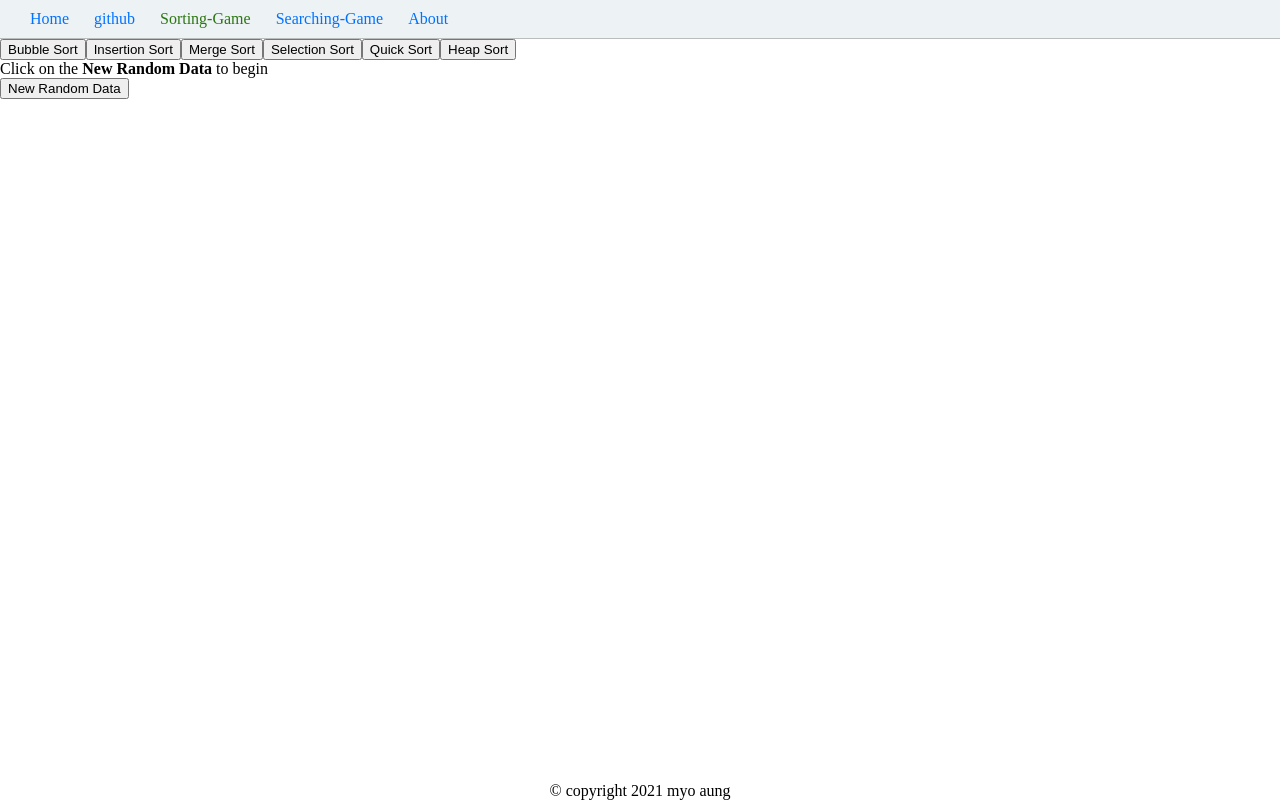
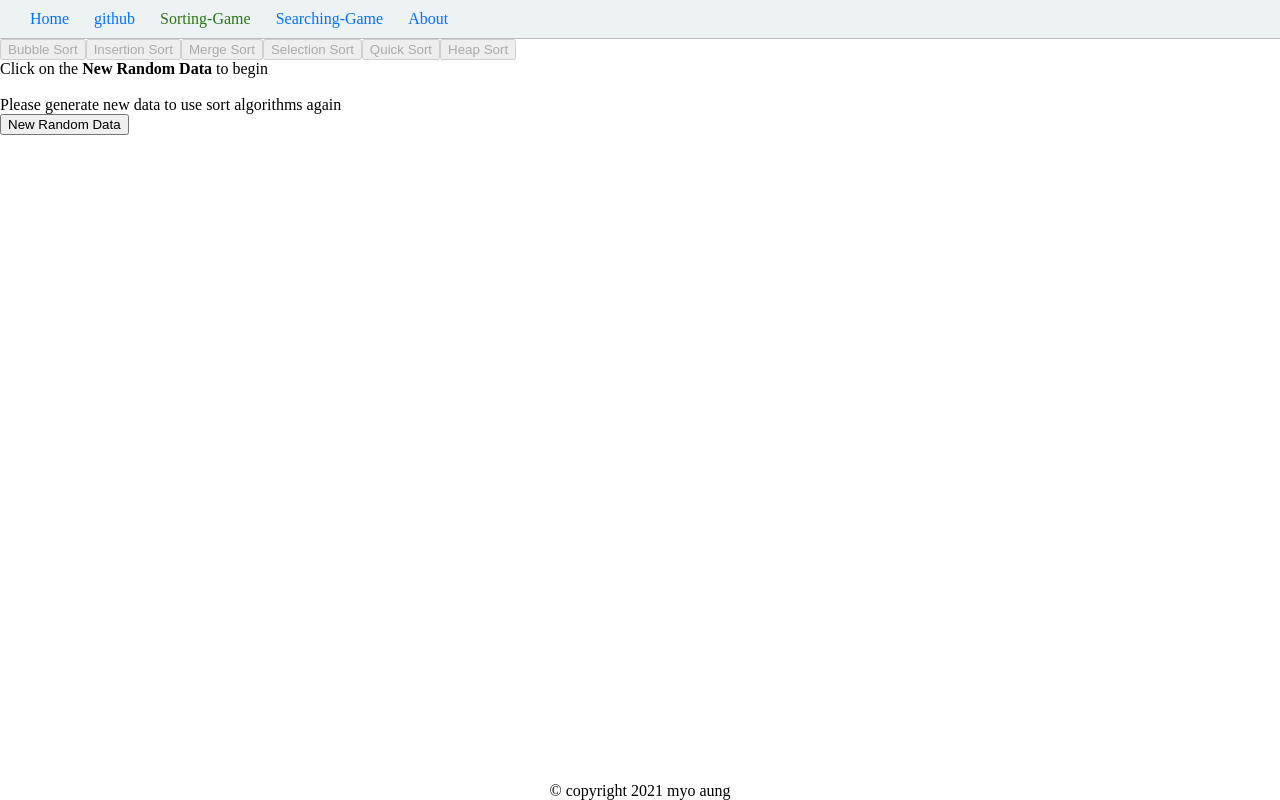
Before and after one commit to m-aung/algovisualizer.land, a React app in the folder front-end/: page /sorting in a window 1280 px wide. Built offline with nearby package versions, Linux system fonts and the light colour scheme.

Commit message:
a few updates added

```diff
--- a/front-end/components/BarChart.jsx
+++ b/front-end/components/BarChart.jsx
@@ -1,8 +1,10 @@
 import * as d3 from 'd3';
 import { useD3 } from '../d3/d3file';
 import React ,{useState,useEffect}from 'react';
+import {useReducer} from'react-router-dom';
 
-const BarChart = ({ data , randomClicks, sortClicks}) =>{
+const BarChart = ({ data , randomClicks, sortClicks, sortTime}) =>{
+  // const [state, dispatch] = useReducer(chartReducer,initialState)
   const ref = useD3(
     (svg) => {
       const height = 550;
@@ -65,7 +67,7 @@ const BarChart = ({ data , randomClicks, sortClicks}) =>{
         .attr("y", (d) => y1(d.sales))
         .attr("height", (d) => y1(0) - y1(d.sales));
     },
-    [data.length, randomClicks, sortClicks]
+    [data, randomClicks, sortClicks, sortTime]
   );
   return (
     <svg
--- a/front-end/components/Sort-Board.jsx
+++ b/front-end/components/Sort-Board.jsx
@@ -7,14 +7,15 @@ const AlgoBoard = (props) => {
   let [data,setData] = useState([])
   let [randomClicks,setRandomClicks] = useState(0)
   let [sortTimes, setsortTimes] = useState(0)
-  let [dataRequired,setDataRequired] = useState(null)
+  let [dataRequired,setDataRequired] = useState(true)
   let [err, setErr] = useState({message: "unknown"})
   let [time, setTime] = useState(null)
 
-  let displayComponent = <BarChart data={data} randomClicks = {randomClicks} sortClicks = {sortTimes} />
+  let displayComponent = <BarChart data={data} randomClicks = {randomClicks} sortClicks = {sortTimes} sortTimes={sortTimes}/>
   let noDataComponent = <div id="noData"> Click on the <strong>New Random Data</strong> to begin </div>
   let messageComponent = <div id="message">{time}<br/>{err.message}</div>
 
+  console.log('setDataRequired: ', setDataRequired)
     const randomSales = (arr = []) => {
 
         let counter = 0;
@@ -48,7 +49,7 @@ const AlgoBoard = (props) => {
 
     return cloned
   }
-  const bubbleSort = (input = []) => {
+  const bubbleSort = async (input = []) => {
     // Edge case
     if(!Array.isArray(input)) return input;
     const timeStarted = Date.now()
@@ -66,13 +67,14 @@ const AlgoBoard = (props) => {
           // increment the sort counter one
           //  setsortTimes(sortTimes+1)
         }
+        setTimeout(setData(input),i*1000)
         setsortTimes(sortTimes+1)
       }
     }
     const timeEnded = Date.now()
     const timeElapsed = (timeEnded-timeStarted)/1000
     setsortTimes(sortTimes+1)
-    setDataRequired(true)
+    // setDataRequired(true)
     setTime(`${timeElapsed} s`)
     return
   }
@@ -101,7 +103,7 @@ const AlgoBoard = (props) => {
       const timeEnded = Date.now()
       const timeElapsed = (timeEnded-timeStarted)/1000
       setsortTimes(sortTimes+1)
-      setDataRequired(true)
+      // setDataRequired(true)
       setTime(`${timeElapsed} s`)
       return
     }
@@ -133,7 +135,7 @@ const AlgoBoard = (props) => {
     const timeEnded = Date.now()
     const timeElapsed = (timeEnded-timeStarted)/1000
     setsortTimes(sortTimes+1)
-    setDataRequired(true)
+    // setDataRequired(true)
     setTime(`${timeElapsed} s`)
     return output
   }
@@ -150,7 +152,7 @@ const AlgoBoard = (props) => {
       const midIndex = Math.floor(input.length/2)
       const left = input.slice(0, midIndex), right = input.slice(midIndex, input.length)
       setsortTimes(sortTimes+1)
-      setDataRequired(true);
+      // setDataRequired(true);
       return merge(mergeSort(left),mergeSort(right))
     }
 
@@ -172,11 +174,11 @@ const AlgoBoard = (props) => {
           }
         }
       }
-      setDataRequired(true);
+      // setDataRequired(true);
       const timeEnded = Date.now()
       const timeElapsed = (timeEnded-timeStarted)/1000
       setsortTimes(sortTimes+1)
-      setDataRequired(true)
+      // setDataRequired(true)
       setTime(`${timeElapsed} s`)
       return input
     }
@@ -222,11 +224,11 @@ const AlgoBoard = (props) => {
     setsortTimes(sortTimes+1)
     return arr;
     }
-    setDataRequired(true);
+    // setDataRequired(true);
     const timeEnded = Date.now()
     const timeElapsed = (timeEnded-timeStarted)/1000
     setsortTimes(sortTimes+1)
-    setDataRequired(true)
+    // setDataRequired(true)
     setTime(`${timeElapsed} s`)
     return sorter(input)
   }
@@ -234,18 +236,22 @@ const AlgoBoard = (props) => {
   const heapSort = (input = []) => {
     const timeStarted = Date.now()
   }
+  useEffect(()=>{
+    // setDataRequired(true)
+    console.log(dataRequired)
+  },[])
   // when randomClicks state is updated
   useEffect(()=>{
     setData(randomSales())
-    setDataRequired(null)
+    // setDataRequired(null)
     setTime('')
     return(()=> {setData(randomSales())
     setsortTimes(0)})
   },[randomClicks])
   useEffect(()=>{
     setErr({message: "Please generate new data to use sort algorithms again"})
-    return(()=> { // setDataRequired(null)
-    })
+    // return(()=> { // setDataRequired(null)
+    // })
   },[dataRequired, time])
 
     /*
@@ -268,7 +274,7 @@ const AlgoBoard = (props) => {
       <input type ='button' value = 'Selection Sort' disabled = {dataRequired} onClick = {()=>{selectionSort(data)}}/>
       <input type ='button' value = 'Quick Sort' disabled = {dataRequired} onClick = {()=>{quickSort(data)}}/>
       <input type ='button' value = 'Heap Sort' disabled = {dataRequired} onClick = {()=>{heapSort(data)}}/>
-      {(randomClicks > 0) ?
+      {(randomClicks > 0 && data) ?
         displayComponent :
         noDataComponent}
         {(dataRequired) ? messageComponent : console.log('data is applied!')}
--- a/front-end/index.html
+++ b/front-end/index.html
@@ -4,10 +4,11 @@
   <meta charset="UTF-8">
   <meta http-equiv="X-UA-Compatible" content="IE=edge">
   <meta name="viewport" content="width=device-width, initial-scale=1.0">
+  <script defer rel="stylesheet" href="https://cdn.jsdelivr.net/npm/bootstrap@5.0.1/dist/js/bootstrap.bundle.min.js" integrity="sha384-gtEjrD/SeCtmISkJkNUaaKMoLD0//ElJ19smozuHV6z3Iehds+3Ulb9Bn9Plx0x4" crossorigin="anonymous"></script>
   <title>Algorithm Visualizer</title>
 </head>
 <body>
-    <script src="https://cdn.jsdelivr.net/npm/bootstrap@5.0.1/dist/js/bootstrap.bundle.min.js" integrity="sha384-gtEjrD/SeCtmISkJkNUaaKMoLD0//ElJ19smozuHV6z3Iehds+3Ulb9Bn9Plx0x4" crossorigin="anonymous"></script>
+
   <div id="root"></div>
 </body>
 </html>
```
Also changed, not shown: front-end/App.jsx (+6 -2 lines).
